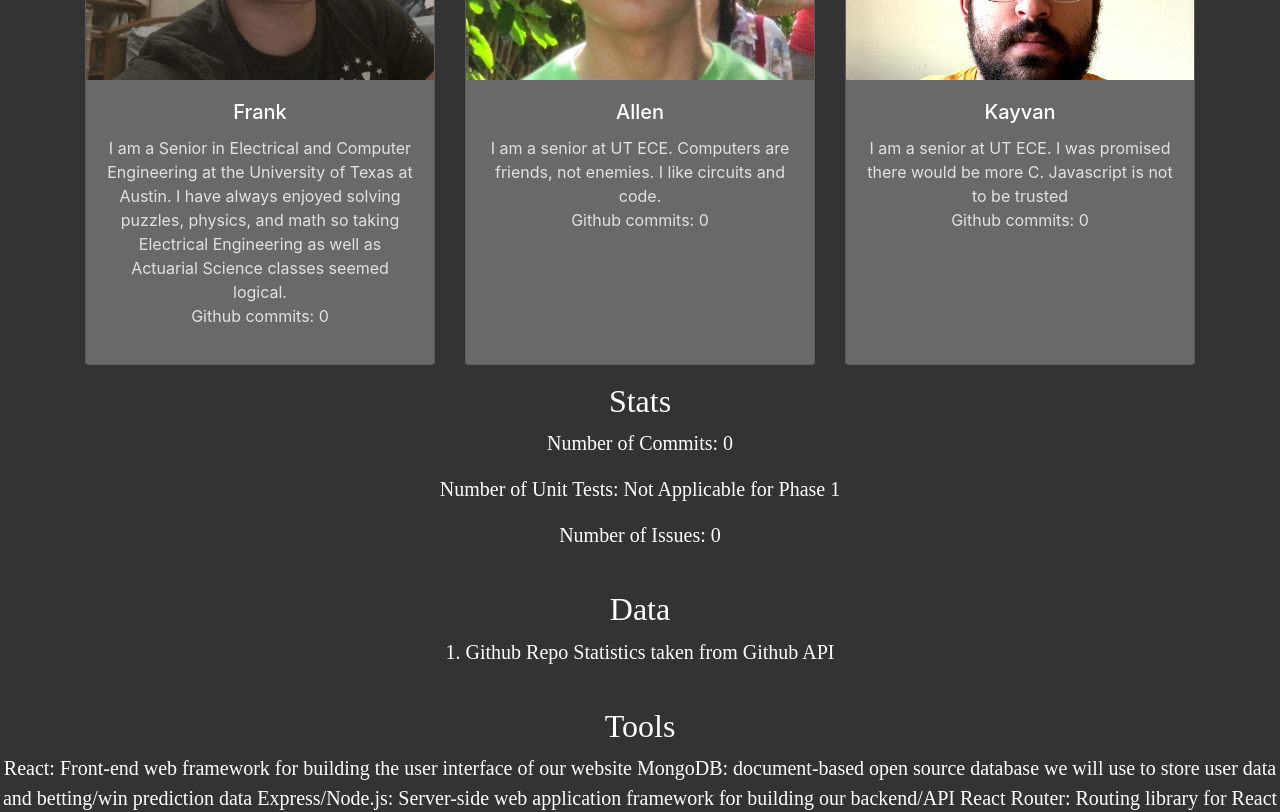
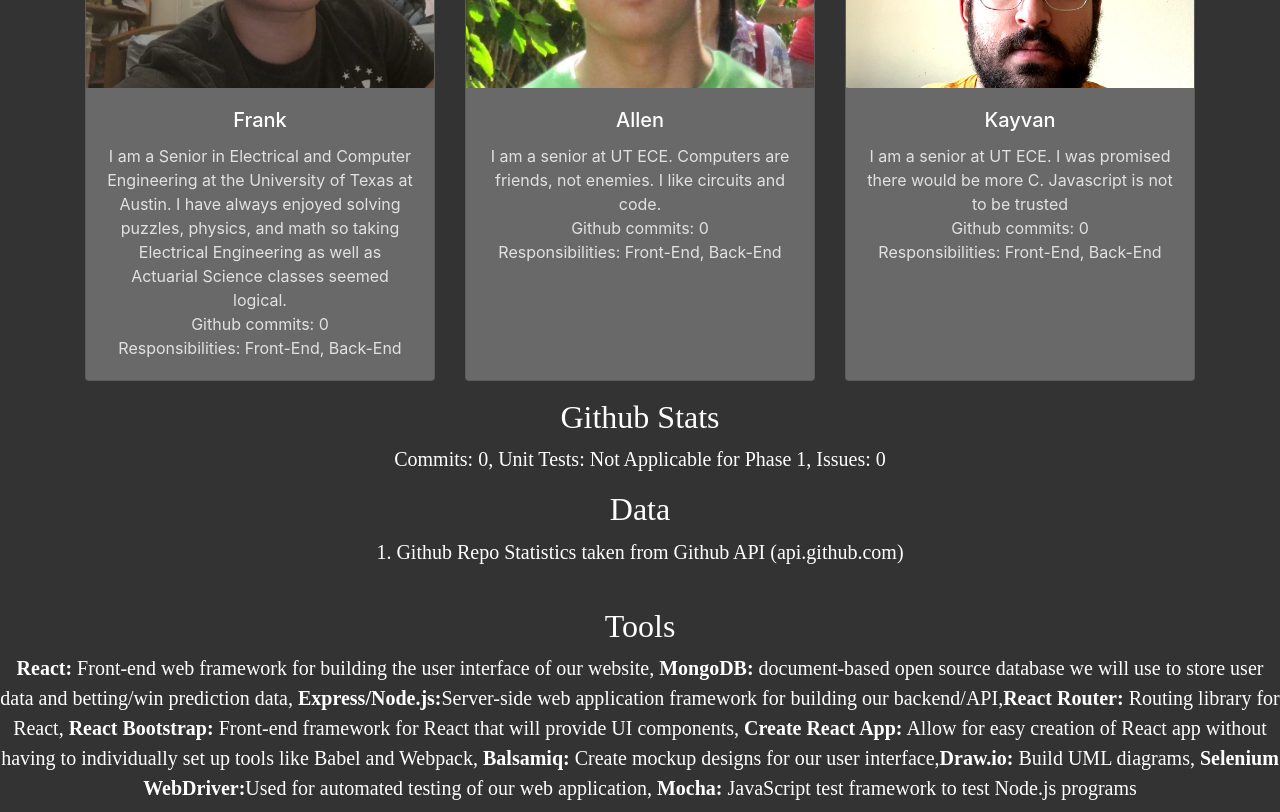
Before and after one commit to kayvan61/LineDriveBetting, a React (Create React App) app in the folder website/line-drive-betting/: page /about in a window 1280 px wide. Shown: the part 1120-1932 px from the top of the page. Built offline with nearby package versions, Linux system fonts and the light colour scheme; no server answers.

Commit message:
Finished about page

```diff
--- a/website/line-drive-betting/src/AboutPage.js
+++ b/website/line-drive-betting/src/AboutPage.js
@@ -20,7 +20,8 @@ class AboutPage extends React.Component {
         "I am a Senior in Electrical and Computer Engineering at the University of Texas at Austin. I have always enjoyed solving puzzles, physics, and math so taking Electrical Engineering as well as Actuarial Science classes seemed logical.",
       bioAllen:
         "I am a senior at UT ECE. Computers are friends, not enemies. I like circuits and code.",
-      bioKayvan: "I am a senior at UT ECE. I was promised there would be more C. Javascript is not to be trusted",
+      bioKayvan:
+        "I am a senior at UT ECE. I was promised there would be more C. Javascript is not to be trusted",
       statMiguel: 0,
       statIshraq: 0,
       statErick: 0,
@@ -28,7 +29,8 @@ class AboutPage extends React.Component {
       statAllen: 0,
       statKayvan: 0,
       totalCommits: 0,
-      totalIssues: 0
+      totalIssues: 0,
+      responsibilities: "Front-End, Back-End"
     };
   }
 
@@ -144,6 +146,7 @@ class AboutPage extends React.Component {
                 name="Miguel"
                 bio={this.state.bioMiguel}
                 stat={this.state.statMiguel}
+                responsibilities={this.state.responsibilities}
               />
             </Col>
             <Col>
@@ -152,6 +155,7 @@ class AboutPage extends React.Component {
                 name="Ishraq"
                 bio={this.state.bioIshraq}
                 stat={this.state.statIshraq}
+                responsibilities={this.state.responsibilities}
               />
             </Col>
             <Col>
@@ -160,6 +164,7 @@ class AboutPage extends React.Component {
                 name="Erick"
                 bio={this.state.bioErick}
                 stat={this.state.statErick}
+                responsibilities={this.state.responsibilities}
               />
             </Col>
           </Row>
@@ -170,6 +175,7 @@ class AboutPage extends React.Component {
                 name="Frank"
                 bio={this.state.bioFrank}
                 stat={this.state.statFrank}
+                responsibilities={this.state.responsibilities}
               />
             </Col>
             <Col>
@@ -178,6 +184,7 @@ class AboutPage extends React.Component {
                 name="Allen"
                 bio={this.state.bioAllen}
                 stat={this.state.statAllen}
+                responsibilities={this.state.responsibilities}
               />
             </Col>
             <Col>
@@ -186,6 +193,7 @@ class AboutPage extends React.Component {
                 name="Kayvan"
                 bio={this.state.bioKayvan}
                 stat={this.state.statKayvan}
+                responsibilities={this.state.responsibilities}
               />
             </Col>
           </Row>
@@ -197,7 +205,7 @@ class AboutPage extends React.Component {
             fontFamily: "velvetica"
           }}
         >
-          Stats
+          Github Stats
         </h2>
 
         {/* Number of commits, unit tests and issues */}
@@ -207,27 +215,9 @@ class AboutPage extends React.Component {
             fontFamily: "velvetica"
           }}
         >
-          Number of Commits: {this.state.totalCommits}
+          Commits: {this.state.totalCommits}, Unit Tests: Not Applicable for
+          Phase 1, Issues: {this.state.totalIssues}
         </p>
-        <p
-          style={{
-            fontSize: "20px",
-            fontFamily: "velvetica",
-            display: "inline-block"
-          }}
-        >
-          Number of Unit Tests: Not Applicable for Phase 1
-        </p>
-        <p
-          style={{
-            fontSize: "20px",
-            fontFamily: "velvetica"
-          }}
-        >
-          Number of Issues: {this.state.totalIssues}
-        </p>
-
-        <br></br>
 
         {/* Data heading */}
         <h2
@@ -245,7 +235,7 @@ class AboutPage extends React.Component {
             fontFamily: "velvetica"
           }}
         >
-          1. Github Repo Statistics taken from Github API
+          1. Github Repo Statistics taken from Github API (api.github.com)
         </p>
 
         <br></br>
@@ -266,17 +256,20 @@ class AboutPage extends React.Component {
             fontFamily: "velvetica"
           }}
         >
-          React: Front-end web framework for building the user interface of our
-          website MongoDB: document-based open source database we will use to
-          store user data and betting/win prediction data Express/Node.js:
-          Server-side web application framework for building our backend/API
-          React Router: Routing library for React React Bootstrap: Front-end
-          framework for React that will provide UI components Create React App:
-          Allow for easy creation of React app without having to individually
-          set up tools like Babel and Webpack. Balsamiq: Create mockup designs
-          for our user interface Draw.io: Build UML diagrams Selenium WebDriver:
-          Used for automated testing of our web application Mocha: JavaScript
-          test framework to test Node.js programs
+          <b>React:</b> Front-end web framework for building the user interface
+          of our website, <b>MongoDB:</b> document-based open source database we
+          will use to store user data and betting/win prediction data,{" "}
+          <b>Express/Node.js:</b>
+          Server-side web application framework for building our backend/API,
+          <b>React Router:</b> Routing library for React,{" "}
+          <b>React Bootstrap:</b> Front-end framework for React that will
+          provide UI components, <b>Create React App:</b> Allow for easy
+          creation of React app without having to individually set up tools like
+          Babel and Webpack, <b>Balsamiq:</b> Create mockup designs for our user
+          interface,<b>Draw.io:</b> Build UML diagrams,{" "}
+          <b>Selenium WebDriver:</b>
+          Used for automated testing of our web application, <b>Mocha:</b>{" "}
+          JavaScript test framework to test Node.js programs
         </p>
 
         <br></br>
--- a/website/line-drive-betting/src/components/AboutCard.js
+++ b/website/line-drive-betting/src/components/AboutCard.js
@@ -18,13 +18,15 @@ class AboutCard extends React.Component {
           <Card.Text
             style={{
               fontSize: 16,
-              opacity: 0.8
+              opacity: 0.8,
+              height: "100%"
             }}
           >
             {this.props.bio}
-            <div style={{ position: "relative" }}>
-              <p>Github commits: {this.props.stat}</p>
-            </div>
+            <br />
+            Github commits: {this.props.stat}
+            <br />
+            Responsibilities: {this.props.responsibilities}
           </Card.Text>
         </Card.Body>
       </Card>
```
Also changed, not shown: 1 other file (tests, documents, lock files or other folders).
